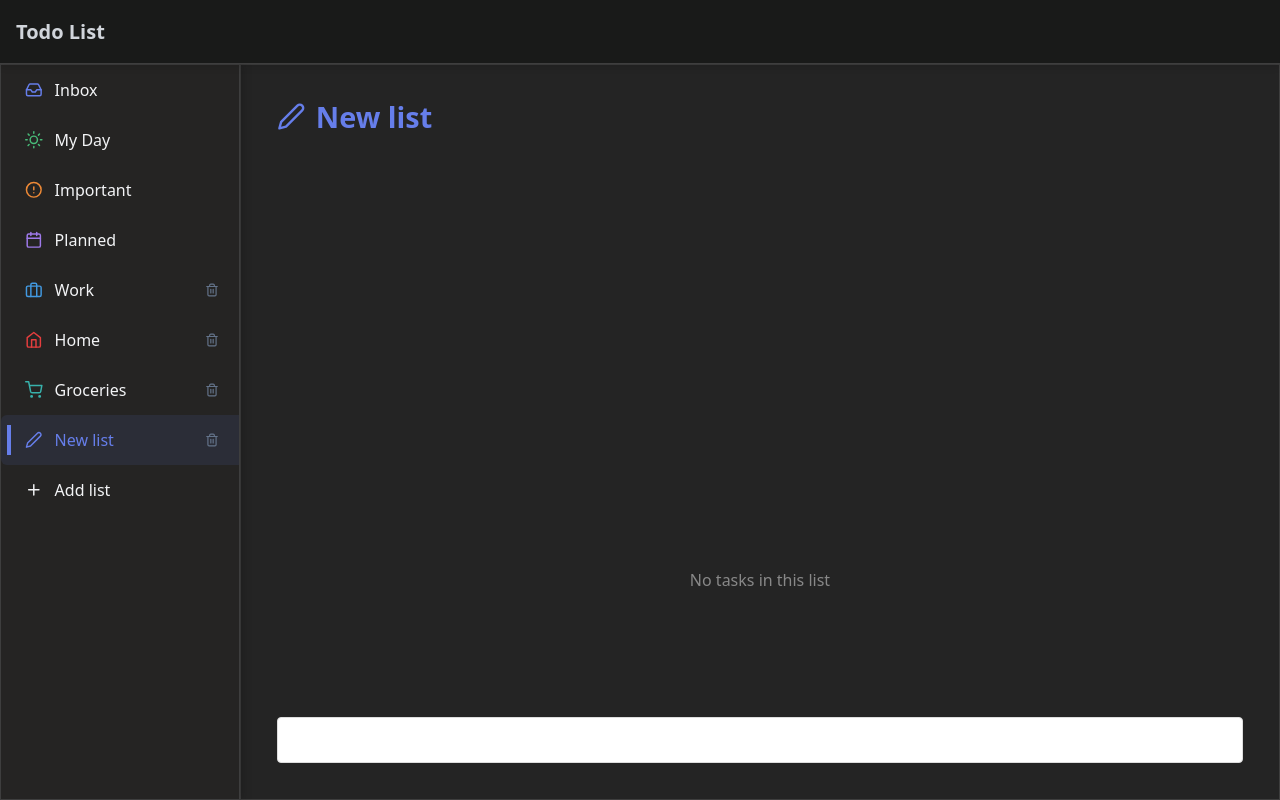
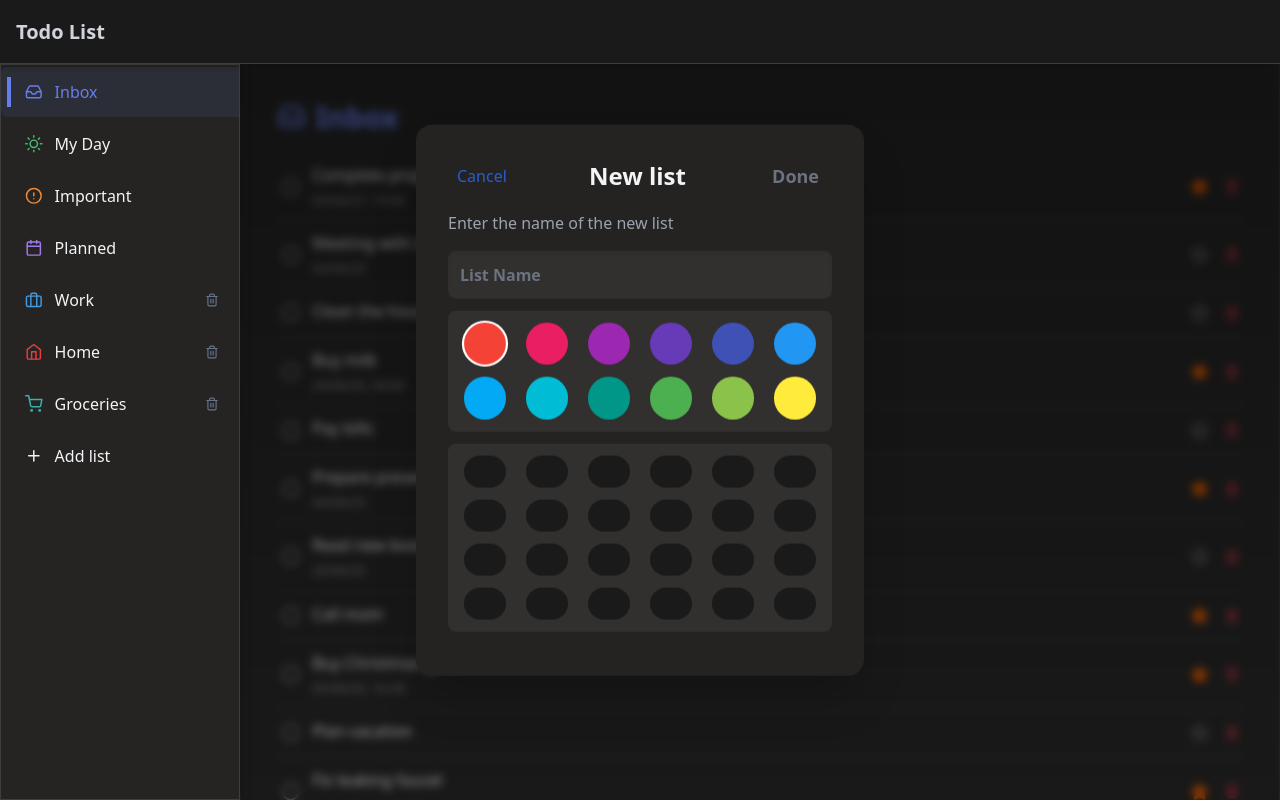
Before and after one commit to CarloGaspa/Portfolio-ToDoList, a React (Vite) app: page / in a window 1280 px wide. Both pictures are taken after typing "Sample" into the empty fields and a click on the button "Add list". Shown: the top 800 px of the page. Built offline with nearby package versions, Linux system fonts and the light colour scheme.

Commit message:
Add new list pop-up

```diff
--- a/package.json
+++ b/package.json
@@ -11,6 +11,8 @@
   },
   "dependencies": {
     "@fortawesome/fontawesome-free": "^6.7.2",
+    "@radix-ui/react-dialog": "^1.1.14",
+    "lucide-react": "^0.513.0",
     "react": "^19.1.0",
     "react-dom": "^19.1.0",
     "react-icons": "^5.5.0"
--- a/src/App.jsx
+++ b/src/App.jsx
@@ -3,6 +3,8 @@ import { useState } from 'react'
 import TopBar from './components/TopBar.jsx'
 import SideBar from './components/SideBar.jsx'
 import Content from './components/Content.jsx'
+import ModalList from './components/ModalList.jsx'
+
 import {
   FiInbox,
   FiUser,
@@ -36,6 +38,7 @@ const DEFAULT_COLORS = [
 export default function App() {
   /* States */
   const [sidebarOpen, setSidebarOpen] = useState(false);
+  const [isModalListOpen, setIsModalListOpen] = useState(false);
   const [sideBarItems, setSideBarItems] = useState([
     { id: LIST_IDS.INBOX      , name: 'Inbox'     , icon: <FiInbox />         , deletable: false    , color: DEFAULT_COLORS[0]},
     { id: LIST_IDS.MY_DAY     , name: 'My Day'    , icon: <FiSun />           , deletable: false    , color: DEFAULT_COLORS[1]},
@@ -166,7 +169,7 @@ export default function App() {
           isOpen={sidebarOpen}
           items={sideBarItems}
           onSelectItem={setActiveContent}
-          onAddItem={handleAddItem}
+          onAddItem={() => setIsModalListOpen(true)}  // apri pop-up
           onRemoveItem={handleRemoveItem}
           activeContent={activeContent}
         />
@@ -182,6 +185,14 @@ export default function App() {
           />
         </div>
       </div>
+      <ModalList
+        open={isModalListOpen}
+        onOpenChange={setIsModalListOpen}
+        onConfirm={(newItem) => {
+          handleAddItem(newItem);
+          setIsModalListOpen(false);
+        }}
+      />
     </>
   )
 }
--- /dev/null
+++ b/src/components/ModalList.jsx
@@ -0,0 +1,159 @@
+import '../App.css';
+import * as Dialog from "@radix-ui/react-dialog";
+import { useState } from 'react';
+import {
+  FiCode, FiCpu, FiDatabase, FiCloud, FiAward, FiPieChart,
+  FiBarChart2, FiSlack, FiBook, FiTwitter, FiLinkedin, FiYoutube,
+  FiServer, FiShield, FiKey, FiMail, FiUsers, FiZap,
+  FiTarget, FiPocket, FiClock, FiHelpCircle, FiMap, FiNavigation
+} from 'react-icons/fi';
+
+const ICONS = [
+  FiCode, FiCpu, FiDatabase, FiCloud, FiAward, FiPieChart,
+  FiBarChart2, FiSlack, FiBook, FiTwitter, FiLinkedin, FiYoutube,
+  FiServer, FiShield, FiKey, FiMail, FiUsers, FiZap,
+  FiTarget, FiPocket, FiClock, FiHelpCircle, FiMap, FiNavigation
+];
+
+const COLORS = [
+  "#F44336", "#E91E63", "#9C27B0", "#673AB7", "#3F51B5", "#2196F3",
+  "#03A9F4", "#00BCD4", "#009688", "#4CAF50", "#8BC34A", "#FFEB3B",
+];
+
+export default function ModalList({ open, onOpenChange, onConfirm }) {
+  const [name, setName] = useState("");
+  const [selectedColor, setSelectedColor] = useState(COLORS[0]);
+  const [selectedIcon, setSelectedIcon] = useState(ICONS[0]);
+
+  const isValid = name.trim().length > 0;
+
+  const handleConfirm = () => {
+    if (!isValid) return;
+    const newId = `list-${Date.now()}`;
+    onConfirm({
+      id: newId,
+      name: name.trim(),
+      icon: selectedIcon,
+      deletable: true,
+      color: selectedColor,
+    });
+    setName("");
+    setSelectedColor(COLORS[0]);
+    setSelectedIcon(ICONS[0]);
+  };
+
+  return (
+    <Dialog.Root open={open} onOpenChange={onOpenChange}>
+      <Dialog.Portal>
+        <Dialog.Overlay className="fixed inset-0 bg-gradient-to-b from-black/50 to-black/30 backdrop-blur-sm" />
+        <Dialog.Content
+          style={{ backgroundColor: "rgb(37, 35, 33)" }}
+          className="fixed top-1/2 left-1/2 p-8 rounded-2xl shadow-2xl transform -translate-x-1/2 -translate-y-1/2 w-[90%] max-w-md text-gray-100 font-sans"
+        >
+          <div className="flex items-center justify-between mb-4">
+            <Dialog.Close asChild>
+              <button
+                className="bg-transparent border-transparent text-blue-600 hover:text-blue-500 opacity-90 hover:opacity-100 font-medium focus:outline-none focus:ring-0 focus:ring-offset-0 px-2 py-1"
+                type="button"
+                onClick={() => setName("")}
+              >
+                Cancel
+              </button>
+            </Dialog.Close>
+            <Dialog.Title className="text-2xl font-extrabold text-center flex-grow mx-2">
+              New list
+            </Dialog.Title>
+            <button
+              type="button"
+              className={`bg-transparent border-transparent text-lg font-semibold transition relative focus:outline-none px-3 py-1 ${
+                isValid
+                  ? "text-blue-600 hover:text-blue-500"
+                  : "text-gray-500 cursor-not-allowed"
+              }`}
+              onClick={handleConfirm}
+              disabled={!isValid}
+            >
+              Done
+              {isValid && (
+                <span
+                  className="absolute left-0 -bottom-1 w-full h-[2px] bg-blue-500 rounded transition-transform origin-left scale-x-0 hover:scale-x-100"
+                  aria-hidden="true"
+                />
+              )}
+            </button>
+          </div>
+
+          <Dialog.Description className="mb-4 text-gray-400 text-base">
+            Enter the name of the new list
+          </Dialog.Description>
+
+          <input
+            type="text"
+            style={{
+              backgroundColor: "rgb(50, 48, 46)",
+              color: selectedColor,
+              borderColor: "rgb(70, 70, 70)",
+            }}
+            className="w-full p-3 rounded-lg text-gray-100 placeholder-gray-500 shadow-inner font-bold focus:outline-none focus:ring-0 focus:ring-offset-0 focus:ring-blue-500 transition"
+            value={name}
+            onChange={(e) => setName(e.target.value)}
+            onKeyDown={(e) => {
+              if (e.key === 'Enter' && isValid) {
+                e.preventDefault();
+                handleConfirm();
+              }
+            }}
+            placeholder="List Name"
+            autoFocus
+          />
+
+          {/* COLORI */}
+          <div
+            className="bg-neutral-800 p-3 rounded-lg mb-3 mt-3"
+            style={{ backgroundColor: "rgb(50, 48, 46)" }}
+          >
+            <div className="grid grid-cols-6 gap-3 justify-items-center">
+              {COLORS.map((color) => (
+                <button
+                  key={color}
+                  type="button"
+                  onClick={() => setSelectedColor(color)}
+                  className={`aspect-square w-8 rounded-full border-2 transition-transform duration-150 focus:outline-none ${
+                    selectedColor === color ? "border-white scale-110" : "border-transparent"
+                  }`}
+                  style={{ backgroundColor: color }}
+                  aria-label={`Select color ${color}`}
+                />
+              ))}
+            </div>
+          </div>
+
+          {/* ICONE */}
+          <div
+            className="bg-neutral-800 p-3 rounded-lg mb-3 mt-3"
+            style={{ backgroundColor: "rgb(50, 48, 46)" }}
+          >
+            <div className="grid grid-cols-6 gap-3 justify-items-center">
+              {ICONS.map((IconComponent, index) => (
+                <button
+                  key={index}
+                  type="button"
+                  onClick={() => setSelectedIcon(IconComponent)}
+                  className={`aspect-square w-8 h-8 flex items-center justify-center rounded-full border-2 transition-transform duration-150`}
+                  style={{
+                    borderColor: selectedIcon === IconComponent ? "white" : "transparent",
+                    color: selectedColor,
+                  }}
+                  aria-label={`Select icon ${IconComponent.displayName || IconComponent.name || index}`}
+                >
+                  <IconComponent size={24} />
+                </button>
+              ))}
+            </div>
+          </div>
+
+        </Dialog.Content>
+      </Dialog.Portal>
+    </Dialog.Root>
+  );
+}
--- a/src/components/SideBar.css
+++ b/src/components/SideBar.css
@@ -18,7 +18,8 @@
 /* === List Items === */
 .sidebar li, .add-btn {
   padding: 13px 24px;
-  margin: 0;
+  margin: 0px;
+  margin-top: 2px;
   cursor: pointer;
   position: relative;
   font-weight: 300;
--- a/src/components/SideBar.jsx
+++ b/src/components/SideBar.jsx
@@ -1,7 +1,6 @@
 import '../App.css';
 import './SideBar.css';
 import { FiPlus, FiTrash2, FiEdit2 } from 'react-icons/fi';
-import { useState } from 'react';
 
 export default function SideBar({
   items = [],
@@ -66,8 +65,8 @@ export default function SideBar({
             </li>
           ))}
       </ul>
-      <button onClick={handleAdd} className='add-btn'>
-        <span className="icon">{<FiPlus />}</span>
+      <button onClick={onAddItem} className='add-btn'>
+        <span className="icon"><FiPlus /></span>
         <span className="label">Add list</span>
       </button>
     </aside>
```
Also changed, not shown: 1 other file (tests, documents, lock files or other folders).
